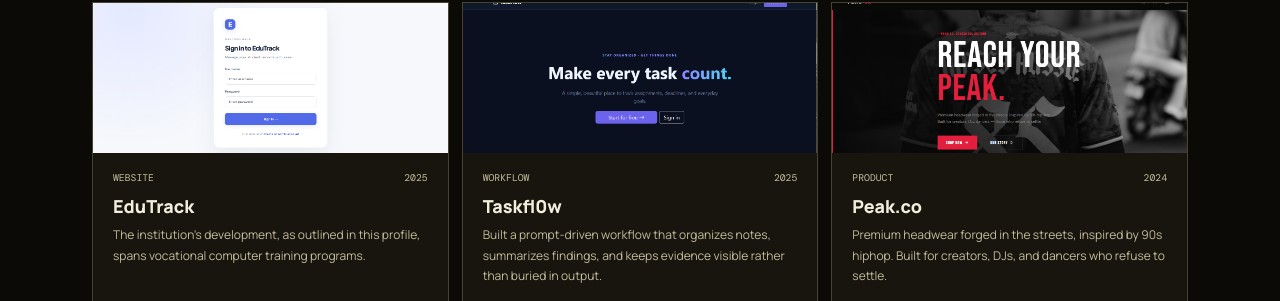
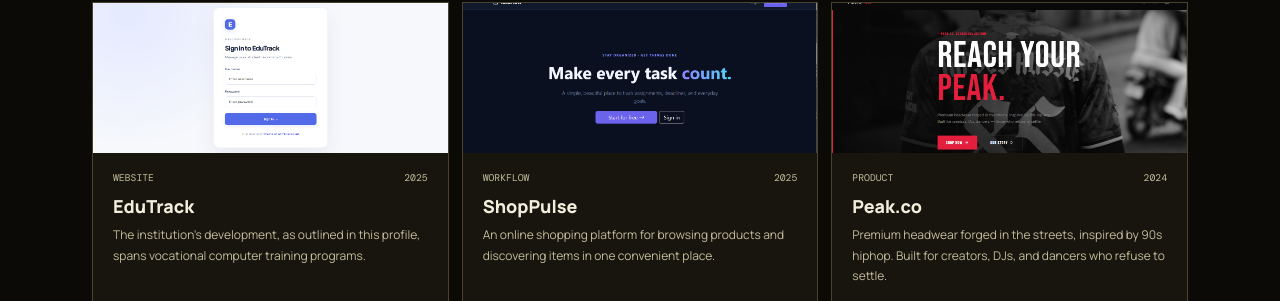
Before and after one commit to armadajeyhel-web/forty-polio, a plain HTML site: page index.html in a window 1280 px wide. Shown: the part 1862-2163 px from the top of the page. Drawn offline with nearby package versions, Linux system fonts and the light colour scheme.

Commit message:
Update index.html

```diff
--- a/index.html
+++ b/index.html
@@ -1174,10 +1174,10 @@
              <img src="assets/taskfl0w.png" alt="Screenshot of the taskfl0w website project">
             </div>
             <div class="project-meta"><span>Workflow</span><span>2025</span></div>
-            <h3>Taskfl0w</h3>
-            <p>Built a prompt-driven workflow that organizes notes, summarizes findings, and keeps evidence visible rather than buried in output.</p>
+            <h3>ShopPulse</h3>
+            <p>An online shopping platform for browsing products and discovering items in one convenient place.</p>
             <div class="project-actions">
-              <a href="https://taskfl0w.page.gd" target="_blank" rel="noreferrer" class="text-link">View notes <i class="bi bi-arrow-up-right"></i></a>
+              <a href="https://shoppulse.xo.je/index.php" target="_blank" rel="noreferrer" class="text-link">View notes <i class="bi bi-arrow-up-right"></i></a>
             </div>
           </article>
 
```
